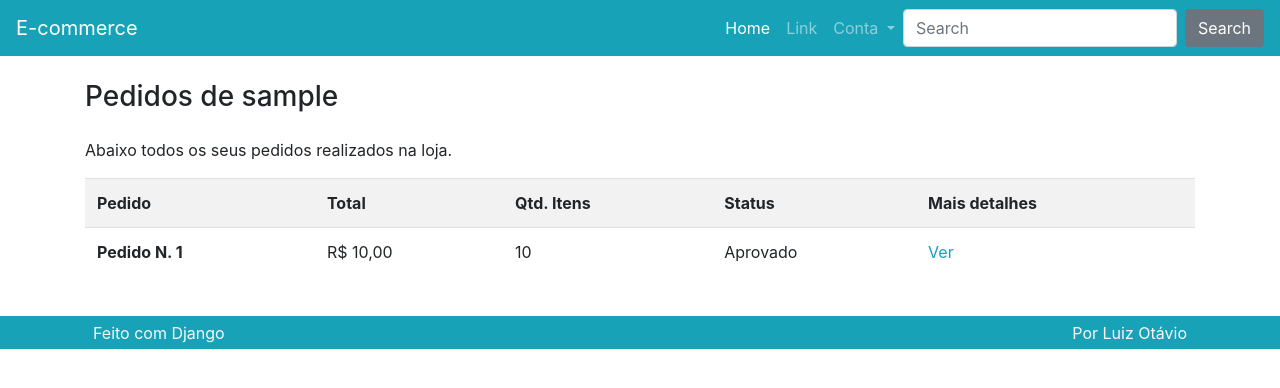
After one commit to eltondornelas/projeto-ecommerce-python-django, a Django app: page /pedido/lista/ in a window 1280 px wide. The commit adds this page. Shown: the top 388 px of the page. Run offline with Django 3.2, Linux system fonts and the light colour scheme; a user stored in the database is signed in; tables that the repository leaves empty hold one stand-in row (values such as "Sample post"); some libraries are stand-ins or nearby versions.

Commit message:
Criando a Lista e Detalhe dos Pedidos

```diff
--- /dev/null
+++ b/pedido/templates/pedido/lista.html
@@ -0,0 +1,46 @@
+{% extends 'base.html' %}
+{% load omfilters %}
+
+{% block titulo %}Pedidos de {{ user }} | {% endblock %}
+
+{% block conteudo %}
+
+<div class="row">
+    <div class="col">
+        <h3 class="mb-4">Pedidos de {{ user }}</h3>
+        <p>Abaixo todos os seus pedidos realizados na loja.</p>
+
+        <div class="table-responsive">
+            <table class="table table-striped">
+                <tr>
+                    <th scope="col">Pedido</th>
+                    <th scope="col">Total</th>
+                    <th scope="col">Qtd. Itens</th>
+                    <th scope="col">Status</th>
+                    <th scope="col">Mais detalhes</th>
+                </tr>
+
+
+                {% for pedido in pedidos %}
+                <tr>
+                    <th scope="row">{{ pedido }}</td>
+                    <td>{{ pedido.total|formata_preco }}</td>
+                    <td>{{ pedido.qtd_total }}</td>
+                    <td>{{ pedido.get_status_display }}</td>
+                    <td>
+                        <a href="{% url 'pedido:detalhe' pedido.id %}">
+                            Ver <i class="fas fa-search-plus ml-2"></i>
+                        </a>
+                    </td>
+                </tr>
+                {% endfor %}
+
+
+            </table>
+        </div>
+    </div>
+</div>
+
+{% include 'parciais/_pagination.html' %}
+
+{% endblock %}
--- a/pedido/urls.py
+++ b/pedido/urls.py
@@ -7,5 +7,5 @@ urlpatterns = [
     path('pagar/<int:pk>', views.Pagar.as_view(), name='pagar'),
     path('salvarpedido/', views.SalvarPedido.as_view(), name='salvarpedido'),
     path('lista/', views.Lista.as_view(), name='lista'),
-    path('detalhe/', views.Detalhe.as_view(), name='detalhe'),
+    path('detalhe/<int:pk>', views.Detalhe.as_view(), name='detalhe'),
 ]
--- a/produto/views.py
+++ b/produto/views.py
@@ -15,6 +15,7 @@ class ListaProdutos(ListView):
     template_name = 'produto/lista.html'
     context_object_name = 'produtos'  # nome do objeto do template
     paginate_by = 3
+    ordering = ['-id']
 
 
 class DetalheProduto(DetailView):
--- a/templates/parciais/_nav.html
+++ b/templates/parciais/_nav.html
@@ -1,7 +1,7 @@
 {% load omfilters %}
 
 <nav class="navbar navbar-dark bg-primary navbar-expand-lg">
-    <a class="navbar-brand" href="{% url 'produto:lista' %}"">E-commerce</a>
+    <a class="navbar-brand" href="{% url 'produto:lista' %}">E-commerce</a>
     <button class="navbar-toggler" type="button" data-toggle="collapse" data-target="#navbarSupportedContent"
         aria-controls="navbarSupportedContent" aria-expanded="false" aria-label="Toggle navigation">
         <span class="navbar-toggler-icon"></span>
@@ -23,7 +23,8 @@
                         Conta
                     </a>
                     <div class="dropdown-menu" aria-labelledby="navbarDropdown">
-                        <a class="dropdown-item" href="{% url 'perfil:criar' %}">Atualizar</a>
+                        <a class="dropdown-item" href="{% url 'pedido:lista' %}">Meus pedidos</a>
+                        <a class="dropdown-item" href="{% url 'perfil:criar' %}">Atualizar meus dados</a>
                         <a class="dropdown-item" href="{% url 'perfil:logout' %}">Sair</a>
                     </div>
                 </li>
--- a/templates/parciais/_pagination.html
+++ b/templates/parciais/_pagination.html
@@ -1,4 +1,7 @@
 {% if is_paginated %}
+
+<div class="col mt-3 mb-3">
+    <div class="row">
         <div class="pagination">
             <ul class="pagination">
                 {% if page_obj.has_previous %}
@@ -34,4 +37,6 @@
                 {% endif %}
             </ul>
         </div>
+    </div>
+</div>
 {% endif %}
```
Also changed, not shown: pedido/templates/pedido/detalhe.html (+10 -0 lines). Lines whose indentation alone changed are shown as unchanged.
